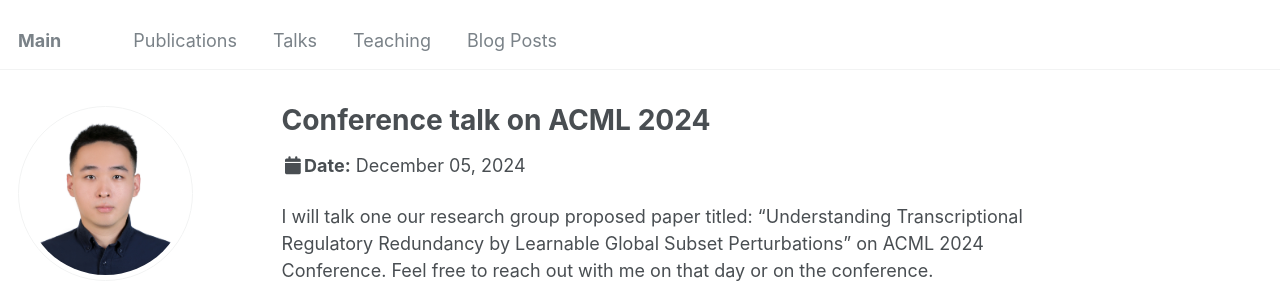
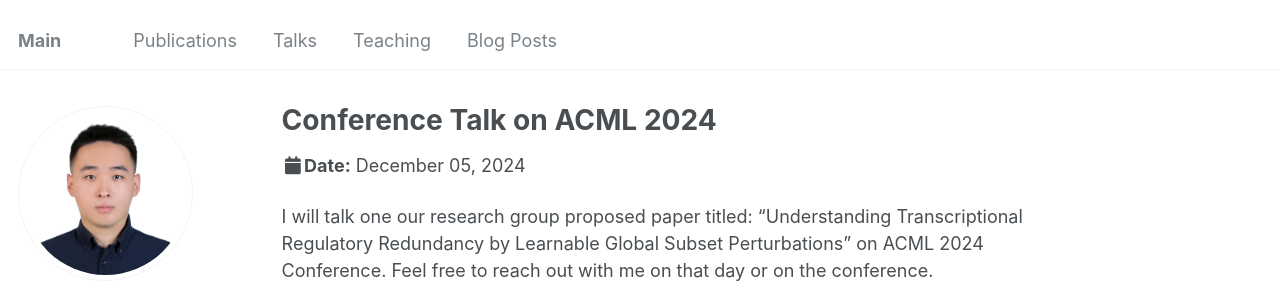
Before and after one commit to YaqiHu23/YaqiHu23.github.io, a Jekyll site: the page built from _talks/ACML_2024.md, in a window 1280 px wide. Shown: the top 292 px of the page. Built offline with Jekyll 4.4.1, drawn with Linux system fonts in a browser that asks for light colours; some web fonts are replaced.

Commit message:
version_v0.2

```diff
--- a/_talks/ACML_2024.md
+++ b/_talks/ACML_2024.md
@@ -1,5 +1,5 @@
 ---
-title: "Conference talk on ACML 2024"
+title: "Conference Talk on ACML 2024"
 collection: talks
 type: "Conference proceedings talk"
 permalink: /talks/ACML_2024
```
